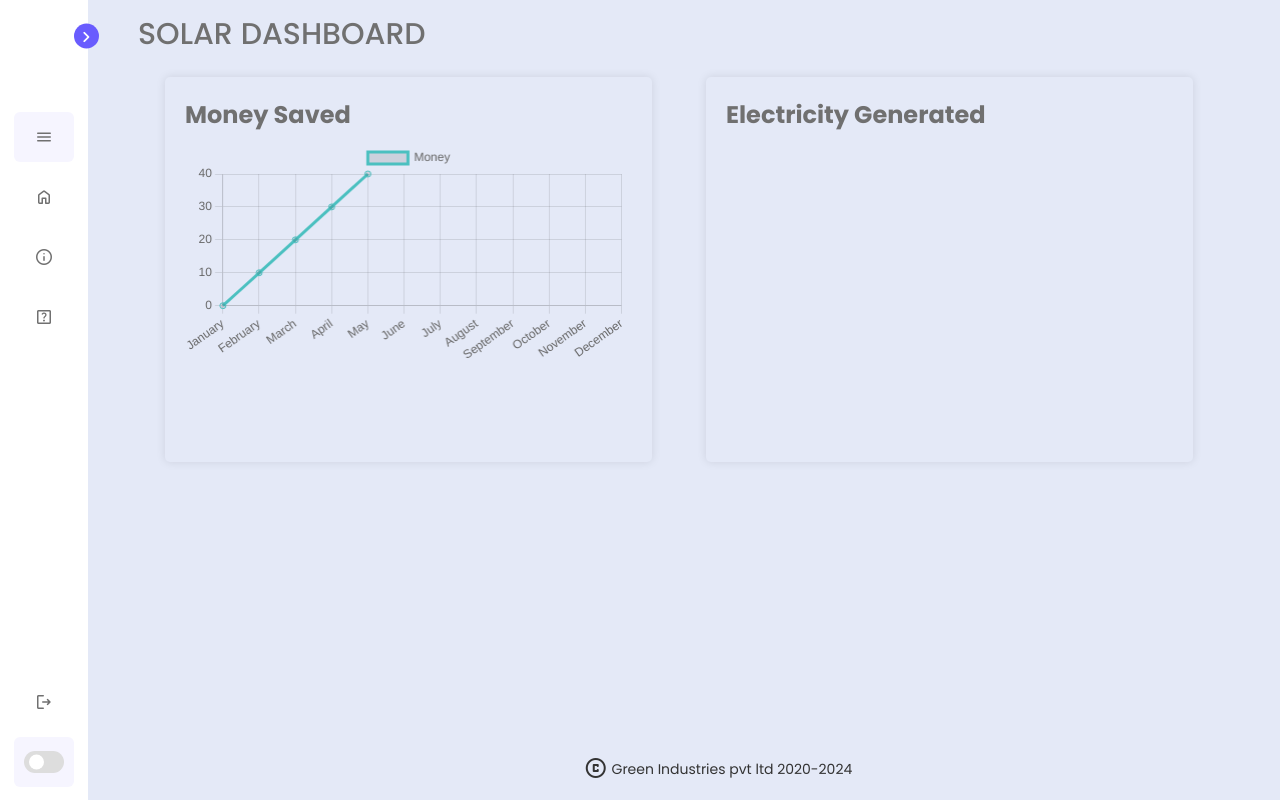
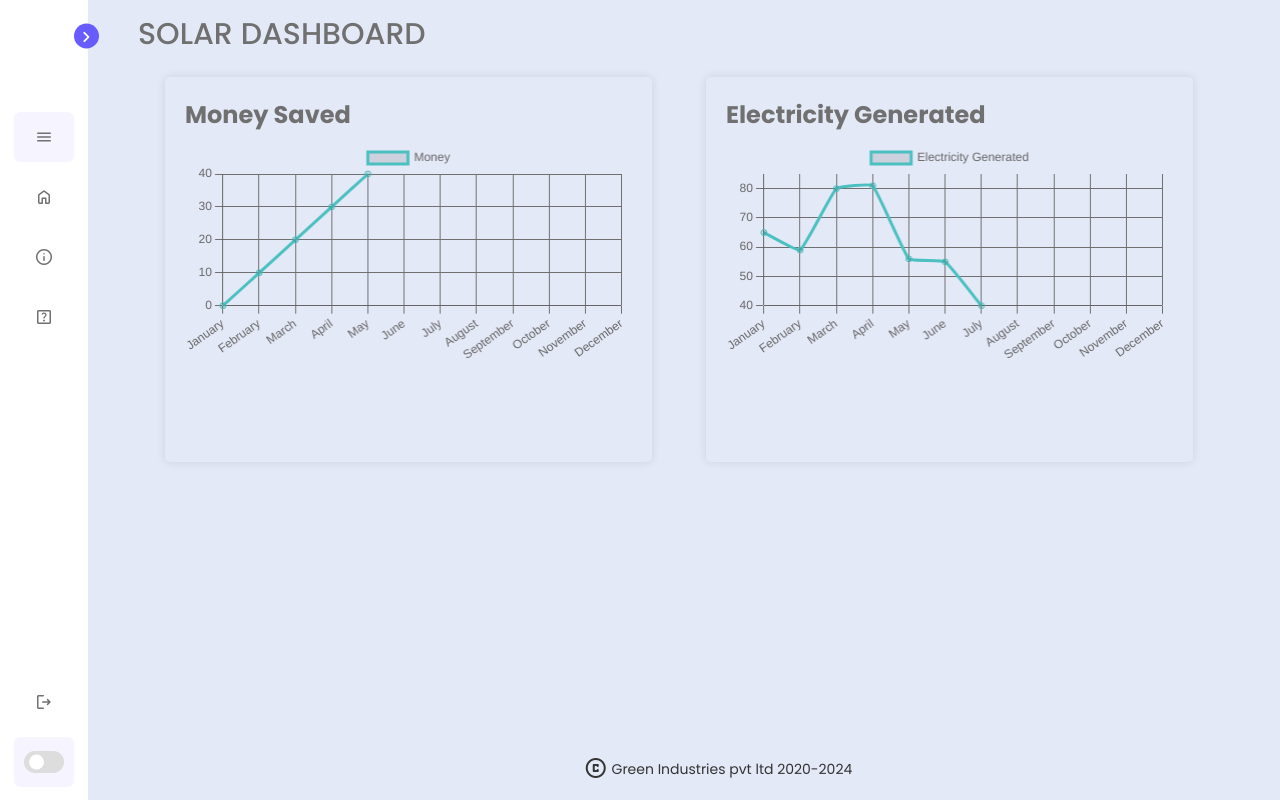
Before and after one commit to manu00-droid/Solar-Dashboard, a plain HTML site: page index.html in a window 1280 px wide. Drawn offline with nearby package versions, Linux system fonts and the light colour scheme.

Commit message:
fix: grid colors on dark mode

```diff
--- a/index.js
+++ b/index.js
@@ -1,3 +1,155 @@
+// Money Chart =========================================================//
+
+
+
+
+
+const moneyCanvas = document.getElementById('money-chart');
+
+const moneyData = {
+    labels: ['January', 'February', 'March', 'April', 'May', 'June', 'July', 'August', 'September', 'October', 'November', 'December'],
+    datasets: [{
+        label: 'Money',
+        data: [65, 59, 80, 81, 56, 55, 40],
+        fill: false,
+        borderColor: 'rgb(75, 192, 192)',
+        tension: 0.1
+    }]
+};
+
+
+
+const DISPLAY = true;
+const BORDER = true;
+const CHART_AREA = true;
+const TICKS = true;
+
+const moneyConfig = {
+    type: 'line',
+    data: moneyData,
+    options: {
+        responsive: true,
+        scales: {
+            x: {
+                border: {
+                    display: true,
+                },
+
+                grid: {
+                    display: DISPLAY,
+                    drawOnChartArea: CHART_AREA,
+                    drawTicks: TICKS,
+                    color: "#707070"
+
+                }
+            },
+            y: {
+                border: {
+                    display: true,
+                },
+                grid: {
+                    color: "#707070"
+                }
+            }
+        }
+    },
+};
+const moneyChart = new Chart(moneyCanvas, moneyConfig);
+
+
+
+
+// Money Chart =========================================================//
+
+
+//electricity chart =========================================================//
+
+const electricityCanvas = document.getElementById('electricity-chart');
+
+
+const electricityData = {
+    labels: ['January', 'February', 'March', 'April', 'May', 'June', 'July', 'August', 'September', 'October', 'November', 'December'],
+    datasets: [{
+        label: 'Electricity Generated',
+        data: [65, 59, 80, 81, 56, 55, 40],
+        fill: false,
+        borderColor: 'rgb(75, 192, 192)',
+        tension: 0.1
+    }]
+};
+
+
+const electricityConfig = {
+    type: 'line',
+    data: electricityData,
+    options: {
+        responsive: true,
+        scales: {
+            x: {
+                border: {
+                    display: BORDER
+                },
+
+                grid: {
+                    display: DISPLAY,
+                    drawOnChartArea: CHART_AREA,
+                    drawTicks: TICKS,
+                    color: "#707070"
+                }
+            },
+            y: {
+                border: {
+                    display: true
+                },
+                grid: {
+                    color: "#707070"
+                }
+            }
+        }
+    },
+};
+
+const electricityChart = new Chart(electricityCanvas, electricityConfig);
+
+
+
+
+//electricity chart =========================================================//
+
+
+
+
+
+
+
+// updating the data of charts =========================================================//
+
+
+
+setInterval(() => {
+    const newData = [0, 10, 20, 30, 40];
+    moneyChart.data.datasets[0].data = newData;
+    moneyChart.update();
+}, 1000); // update every 1 seconds
+
+
+
+// updating the data of charts =========================================================//
+
+
+
+
+
+
+
+
+
+
+//Toggling dark mode and sidebar =========================================================//
+
+
+
+
 const body = document.querySelector('body'),
     sidebar = body.querySelector('nav'),
     toggle = body.querySelector(".toggle"),
@@ -11,7 +163,12 @@ toggle.addEventListener("click", () => {
 })
 
 searchBtn.addEventListener("click", () => {
-    sidebar.classList.remove("close");
+    if (sidebar.classList.contains("close")) {
+        sidebar.classList.remove("close");
+    }
+    else {
+        sidebar.classList.add("close");
+    }
 })
 
 modeSwitch.addEventListener("click", () => {
@@ -19,169 +176,19 @@ modeSwitch.addEventListener("click", () => {
 
     if (body.classList.contains("dark")) {
         modeText.innerText = "Light mode";
+        // moneyChart.options.scales.x.grid.color = "#707070";
+        // moneyChart.options.scales.y.grid.color = "#707070";
+        // electricityChart.options.scales.x.grid.color = "#707070";
+        // electricityChart.options.scales.y.grid.color = "#707070";
     } else {
         modeText.innerText = "Dark mode";
+        // moneyChart.options.scales.x.grid.color = "#707070";
+        // moneyChart.options.scales.y.grid.color = "#707070";
+        // electricityChart.options.scales.x.grid.color = "#707070";
+        // electricityChart.options.scales.y.grid.color = "#707070";
 
     }
 });
 
 
-
-
-
-
-// // // Get the canvas elements for the charts
-// const moneyCanvas = document.getElementById('money-chart');
-// const electricityCanvas = document.getElementById('electricity-chart');
-
-// // Create the line charts using Chart.js
-// const moneyChart = new Chart(moneyCanvas, {
-//     type: 'line',
-//     data: {
-//         labels: ['January', 'February', 'March', 'April', 'May', 'June', 'July'],
-//         datasets: [{
-//             label: 'Money Saved',
-//             data: [100, 150, 200, 250, 300, 350, 400],
-//             borderColor: '#3e95cd',
-//             fill: false
-//         }]
-//     },
-//     options: {
-//         responsive: true,
-//         title: {
-//             display: false
-//         },
-//         legend: {
-//             display: false
-//         },
-//         scales: {
-//             xAxis: [{
-//                 scaleLabel: {
-//                     display: true,
-//                     labelString: 'Month'
-//                 }
-//             }],
-//             yAxis: [{
-//                 scaleLabel: {
-//                     display: true,
-//                     labelString: 'Money Saved'
-//                 }
-//             }]
-//         }
-//     }
-// });
-
-// const electricityChart = new Chart(electricityCanvas, {
-//     type: 'line',
-//     data: {
-//         labels: ['January', 'February', 'March', 'April', 'May', 'June', 'July'],
-//         datasets: [{
-//             label: 'Electricity Generated',
-//             data: [200, 250, 300, 350, 400, 450, 500],
-//             borderColor: '#8e5ea2',
-//             fill: false
-//         }]
-//     },
-//     options: {
-//         responsive: true,
-//         title: {
-//             display: false
-//         },
-//         legend: {
-//             display: false
-//         },
-//         scales: {
-//             xAxes: [{
-//                 scaleLabel: {
-//                     display: true,
-//                     labelString: 'Month'
-//                 }
-//             }],
-//             yAxes: [{
-//                 scaleLabel: {
-//                     display: true,
-//                     labelString: 'Electricity Generated'
-//                 }
-//             }]
-//         }
-//     }
-// });
-
-
-// Get the canvas elements for the charts
-// const moneyChart = document.getElementById('money-chart');
-// const electricityChart = document.getElementById('electricity-chart');
-// change colors of the charts when in dark mode
-// if (body.classList.contains("dark")) {
-//     moneyChart.data.datasets[0].borderColor = "#fff";
-//     electricityChart.data.datasets[0].borderColor = "#fff";
-//     moneyChart.update();
-//     electricityChart.update();
-// }
-
-
-
-
-
-const moneyCanvas = document.getElementById('money-chart');
-const electricityCanvas = document.getElementById('electricity-chart');
-
-const data = {
-    labels: ['January', 'February', 'March', 'April', 'May', 'June', 'July', 'August', 'September', 'October', 'November', 'December'],
-    datasets: [{
-        label: 'Money',
-        data: [65, 59, 80, 81, 56, 55, 40],
-        fill: false,
-        borderColor: 'rgb(75, 192, 192)',
-        tension: 0.1
-    }]
-};
-// const config = {
-//     type: 'line',
-//     data: data,
-// };
-
-// Change these settings to change the display for different parts of the X axis
-// grid configuration
-const DISPLAY = true;
-const BORDER = true;
-const CHART_AREA = true;
-const TICKS = true;
-
-const config = {
-    type: 'line',
-    data: data,
-    options: {
-        responsive: true,
-        scales: {
-            x: {
-                border: {
-                    display: BORDER
-                },
-
-                grid: {
-                    display: DISPLAY,
-                    drawOnChartArea: CHART_AREA,
-                    drawTicks: TICKS,
-                }
-            },
-            y: {
-                border: {
-                    display: true
-                },
-
-                grid: {
-                },
-            }
-        }
-    },
-};
-const moneyChart = new Chart(moneyCanvas, config);
-
-
-
-setInterval(() => {
-    const newData = [0, 10, 20, 30, 40];
-    moneyChart.data.datasets[0].data = newData;
-    moneyChart.update();
-}, 1000); // update every 5 seconds
+//Toggling dark mode and sidebar =========================================================//
--- a/style.css
+++ b/style.css
@@ -406,10 +406,10 @@ body.dark .footer .text {
     height: 300px;
 }
 
-body.dark .money_saved {
-    border-color: #FFF
+/* body.dark .money_saved grid line.x {
+    stroke: var(--body-color);
 }
 
-body.dark .electricity_chart {
-    border-color: var(--body-color);
-}
+body.dark .electricity_chart grid line.y {
+    stroke: var(--body-color);
+} */
```
Also changed, not shown: index.html (+1 -1 lines).
